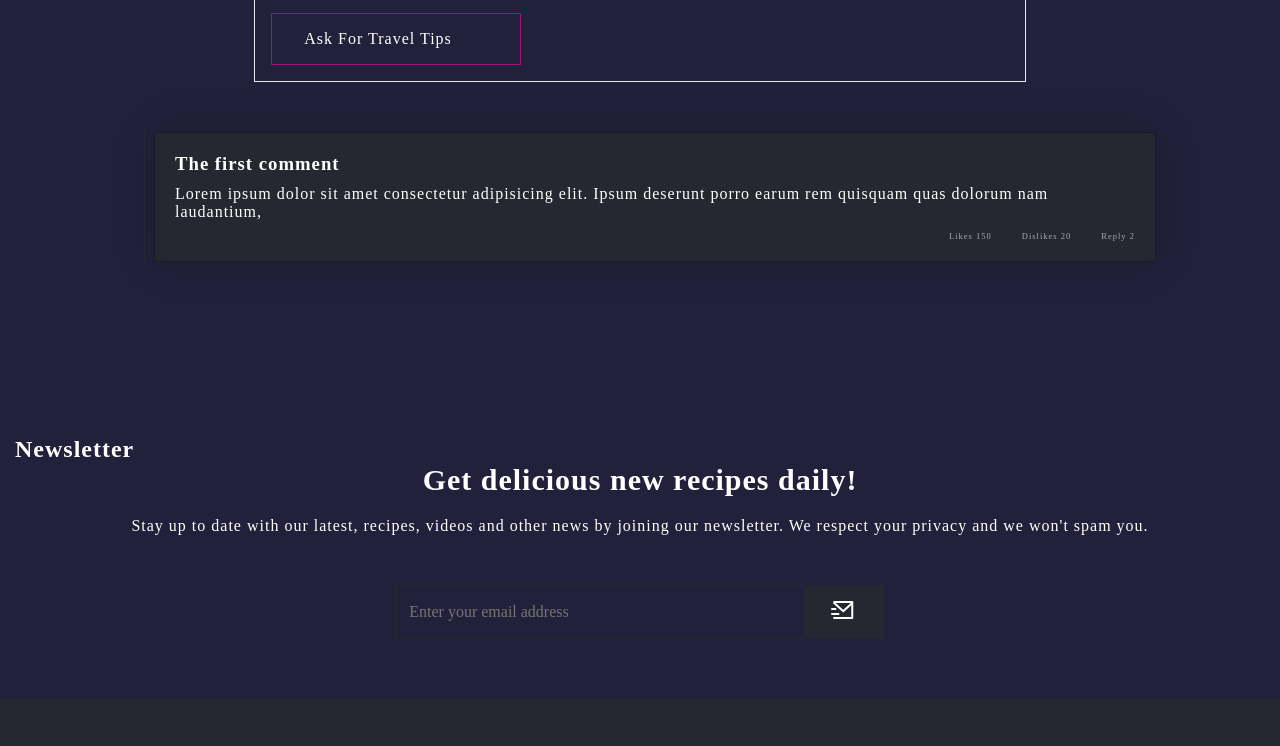
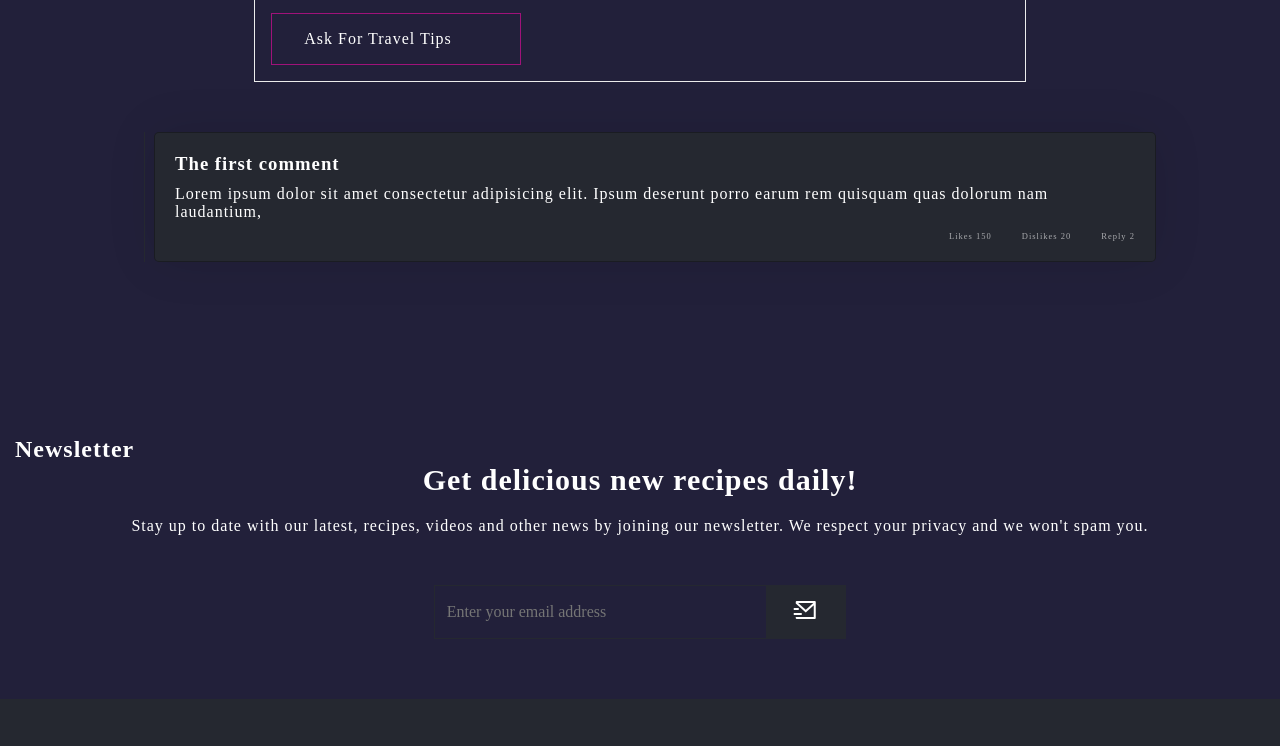
Before and after one commit to Ousman37/Project-Exam.1, a plain HTML site: page travel.html in a window 1280 px wide. Shown: the part 9620-10366 px from the top of the page. Drawn offline with nearby package versions, Linux system fonts and the light colour scheme.

Commit message:
change update

```diff
--- a/css/travel.css
+++ b/css/travel.css
@@ -880,7 +880,7 @@ height: 30rem;
 }
 .form-input {
   border-right: none;
-  width: 21%;
+  width: 27%;
 }
 
 }
@@ -952,7 +952,7 @@ height: 30rem;
   }
   .form-input {
   border-right: none;
-  width: 33%;
+  width: 27%;
 }
 
 }
```
